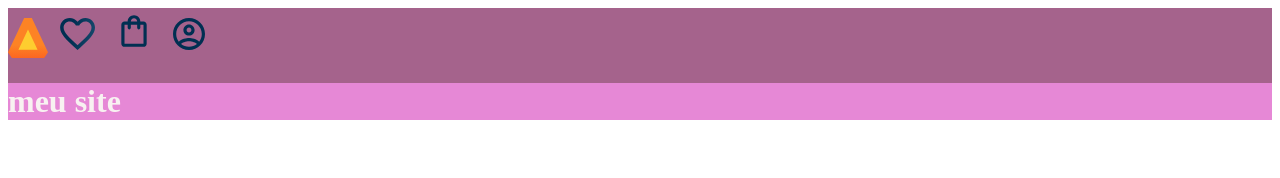
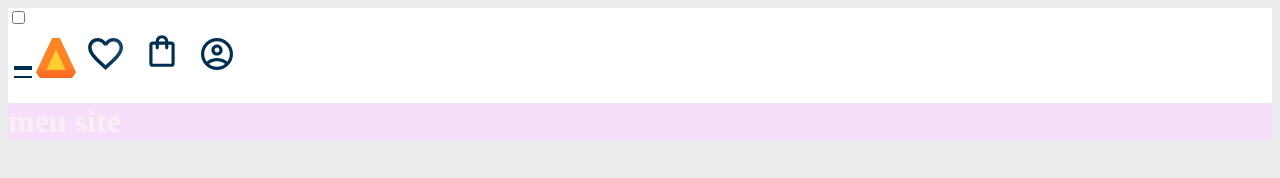
Before and after one commit to Mergeneremanuele/alura2, a plain HTML site: page index.html in a window 1280 px wide. Drawn offline with Linux system fonts and the light colour scheme.

Commit message:
Add files via upload

```diff
--- a/index.html
+++ b/index.html
@@ -11,13 +11,19 @@
 
 <body>
      <header class="cabeçalho">
-<span class="cabeçalho__menu-hamburguer"></span>
+        <div class="contrainer">
+<input type="checkbox" id="menu" class="contrainer_botao">
+<label for="menu">
+</div>
+<div class="contrainer">
+    <span class="cabeçalho__menu-hamburguer"></span>
+        </label>
 <img src="img/Logo.svg" alt="Logo da Alurabooks">
-<a href="#"><img src="img/Favoritos.svg"></a>
-<a href="#"><img src="img/Compras.svg"></a>
- <a href="#"><img src="img/Usuário.svg"></a>
+<a href="#"><img src="img/Favoritos.svg" alt="Meus Favoritos"></a>
+<a href="#"><img src="img/Compras.svg" alt="Carrinho de Compras"></a>
+ <a href="#"><img src="img/Usuário.svg" alt="Meu Perfil"></a>
 
- <header>
+ <div>
 <header>
     <h1>meu site</h1>
 
--- a/style.css
+++ b/style.css
@@ -1,5 +1,8 @@
-header {
-    background-color: #a5638c;
+@import url("styles/header.css");
+
+:root {
+   --cor-de-fundo: #EBECEE;
+   --branco: #FFFFFF;
     color: rgb(248, 241, 241);
 }
 body{
@@ -7,5 +10,5 @@ body{
 }
 
 h1{
- background-color: rgb(230, 136, 214);
+ background-color: rgba(230, 161, 247, 0.336);
 }
--- /dev/null
+++ b/styles/header.css
@@ -0,0 +1,11 @@
+.cabeçalho__menu-hamburguer {
+    width: 24px;
+    height: 24px;
+background-image: url("../img/Menu.svg");
+display: inline-block;
+
+}
+.cabeçalho{
+    background-color: var(--branco);
+   justify-content: space-between;
+}
```
